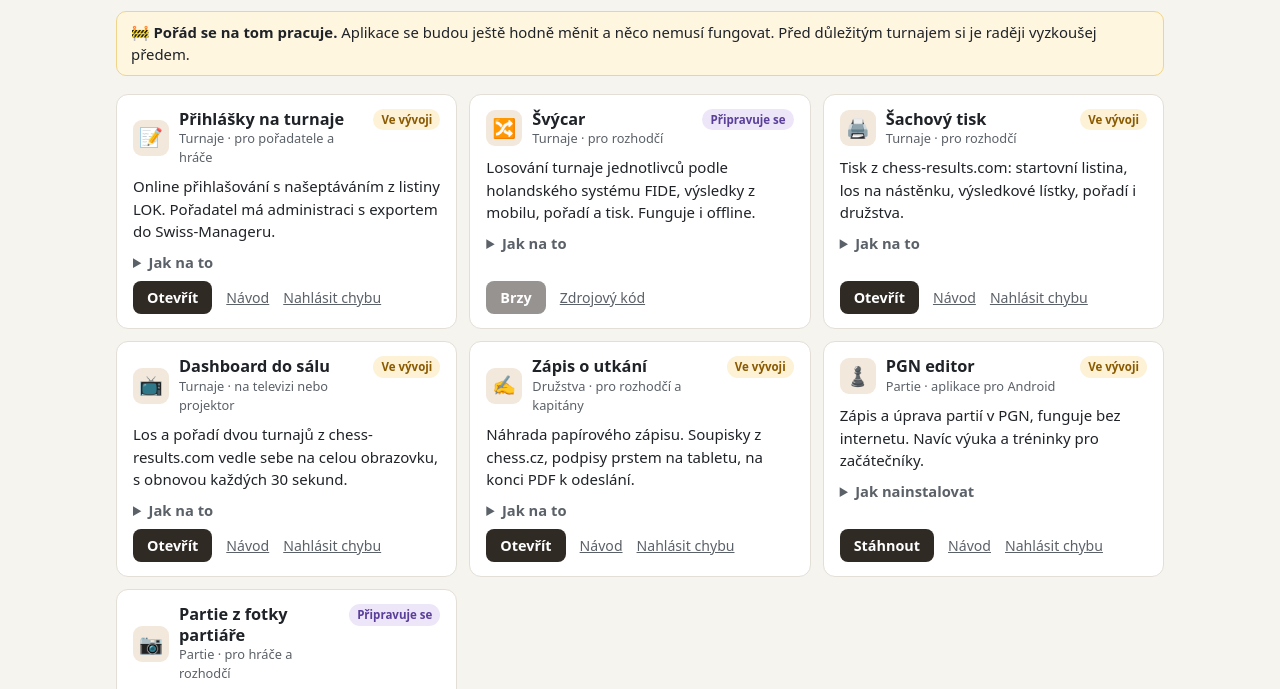
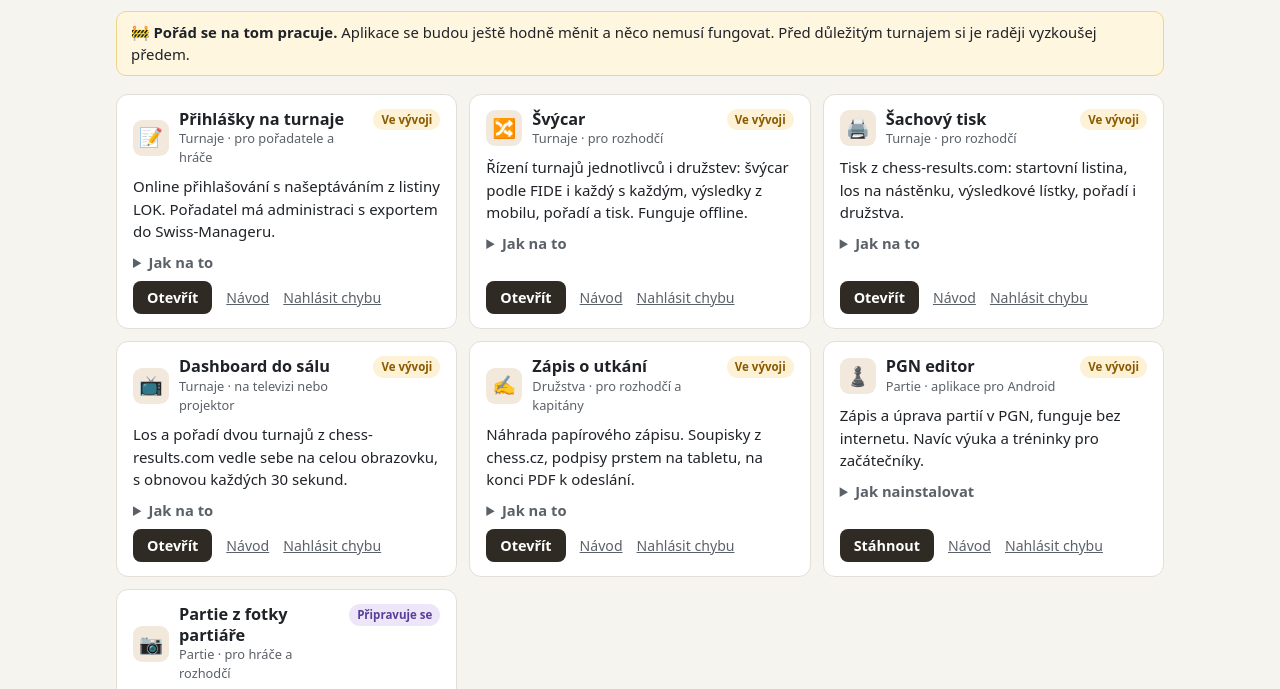
Before and after one commit to slivam24/slivam24.github.io, a plain HTML site: page index.html in a window 1280 px wide. Shown: the part 96-785 px from the top of the page. Drawn offline with Linux system fonts and the light colour scheme.

Commit message:
Švýcar zveřejněn: odkaz na aplikaci, aktuální popis
Co-Authored-By: Claude Opus 5.5 <noreply@anthropic.com>
Claude-Session: https://claude.ai/code/session_01AtY2V6rjGoptLywLiYgUkB

```diff
--- a/index.html
+++ b/index.html
@@ -157,21 +157,22 @@ footer p { margin: 0 0 4px; }
     <div class="card-head">
       <div class="emoji" aria-hidden="true">🔀</div>
       <div><h3>Švýcar</h3><div class="meta">Turnaje · pro rozhodčí</div></div>
-      <span class="badge b-dev">Připravuje se</span>
+      <span class="badge b-warn">Ve vývoji</span>
     </div>
-    <p>Losování turnaje jednotlivců podle holandského systému FIDE, výsledky z mobilu, pořadí a tisk. Funguje i offline.</p>
+    <p>Řízení turnajů jednotlivců i družstev: švýcar podle FIDE i každý s každým, výsledky z mobilu, pořadí a tisk. Funguje offline.</p>
     <details>
       <summary>Jak na to</summary>
       <ol>
-        <li>Založ turnaj a zadej hráče.</li>
+        <li>Založ turnaj, vyber systém (švýcar nebo každý s každým) a zadej hráče nebo družstva.</li>
         <li>Vylosuj kolo a zadávej výsledky velkými tlačítky 1–0, ½, 0–1.</li>
         <li>Po kole vytiskni pořadí nebo tabulku a pokračuj dalším kolem.</li>
+        <li>Turnaj si průběžně zálohuj do souboru. Data jsou jen v tvém zařízení.</li>
       </ol>
-      <p>Zatím není zveřejněná, odkaz přibude, až bude připravená k vyzkoušení.</p>
     </details>
     <div class="actions">
-      <a class="btn" aria-disabled="true" tabindex="-1">Brzy</a>
-      <a href="https://github.com/slivam24/Easy_svicar">Zdrojový kód</a>
+      <a class="btn" href="https://slivam24.github.io/Easy_svicar/">Otevřít</a>
+      <a href="https://github.com/slivam24/Easy_svicar#readme">Návod</a>
+      <a href="https://github.com/slivam24/Easy_svicar/issues">Nahlásit chybu</a>
     </div>
   </article>
 
```
